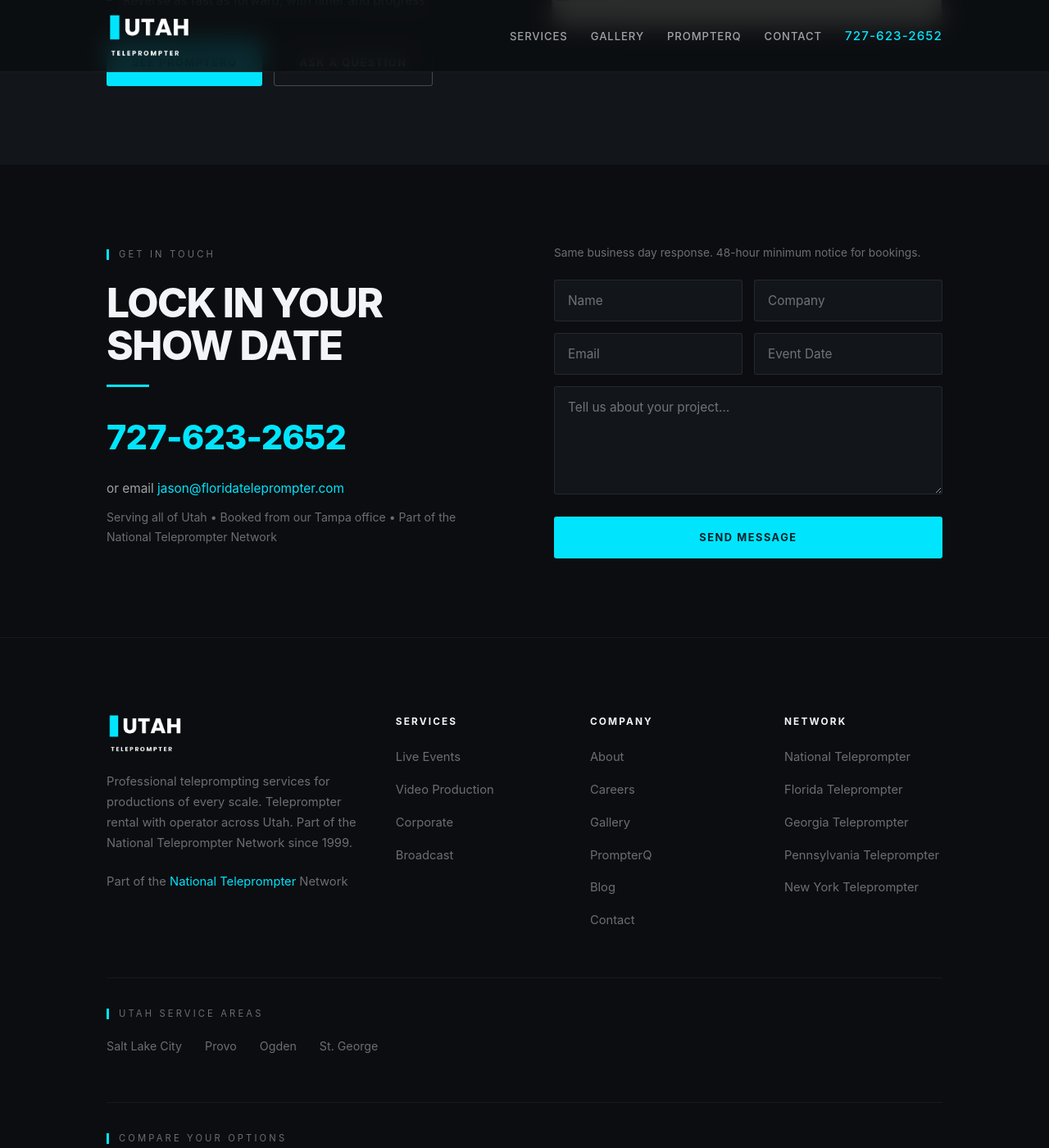
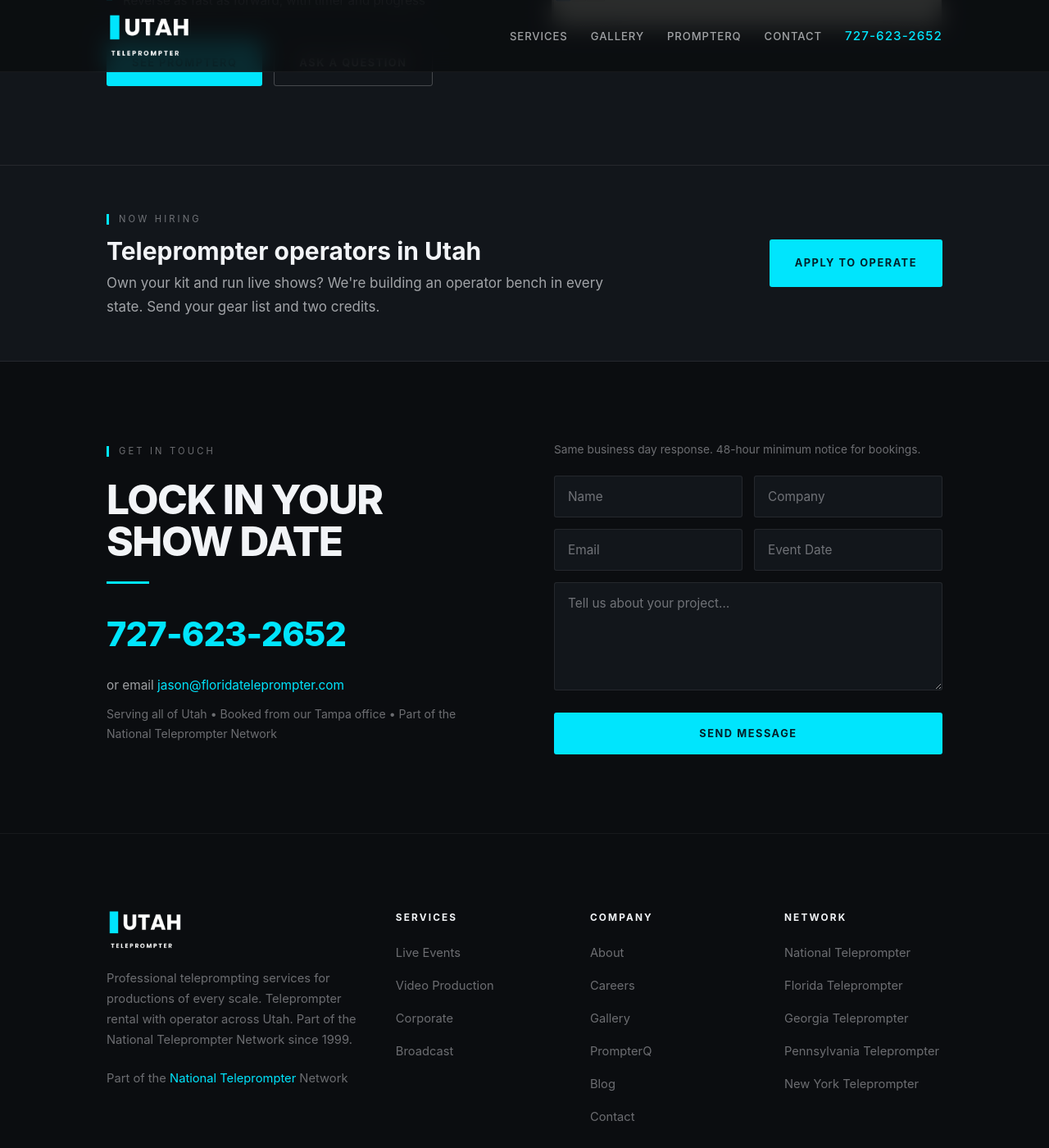
Before and after one commit to jasproj/utahteleprompter, a Jekyll site: the page index.html, which Jekyll copies as it is, in a window 1280 px wide and 1400 px high, scrolled down 6080 px. Shown: the whole window at 82% size. Built offline with Jekyll 4.4.1, drawn with Linux system fonts in a browser that asks for light colours.

Commit message:
feat: "Now Hiring Operators" band above the contact section
A visible operator-recruiting callout on the home page. Until now the only
path to the application form was a footer link. The band names the state,
says what we want (own kit, live-show experience, gear list + two credits)
and sends applicants to the existing careers page. Styled with the site's
own CSS variables; no new colors, fonts or scripts. Verified at 1280 and
390 wide.

Co-Authored-By: Claude Fable 5.1 <noreply@anthropic.com>
Claude-Session: https://claude.ai/code/session_01SW4oYwAA8ZEcmkVZYUBX96

```diff
--- a/index.html
+++ b/index.html
@@ -448,6 +448,13 @@
             html { scroll-behavior: auto; }
             * { transition: none !important; animation: none !important; }
         }
+
+        /* Hiring band */
+        .hiring { padding: clamp(36px, 4vw, 56px) 0; background: var(--surface); border-top: 1px solid var(--line); border-bottom: 1px solid var(--line); }
+        .hiring-wrap { display: flex; align-items: center; justify-content: space-between; gap: 28px; flex-wrap: wrap; }
+        .hiring-title { font-size: clamp(22px, 2.6vw, 30px); line-height: 1.15; margin: 6px 0 8px; }
+        .hiring-text { color: var(--text-dim); margin: 0; max-width: 60ch; }
+        .hiring .btn { white-space: nowrap; }
     </style>
 </head>
 <body>
@@ -678,6 +685,18 @@
         </div>
     </section>
 
+        <!-- Hiring -->
+    <section class="hiring" id="hiring" aria-label="Now hiring teleprompter operators">
+        <div class="wrap hiring-wrap">
+            <div>
+                <span class="eyebrow">Now Hiring</span>
+                <h2 class="hiring-title">Teleprompter operators in Utah</h2>
+                <p class="hiring-text">Own your kit and run live shows? We're building an operator bench in every state. Send your gear list and two credits.</p>
+            </div>
+            <a href="careers.html" class="btn btn-primary">Apply to operate</a>
+        </div>
+    </section>
+
     <!-- Contact -->
     <section class="contact" id="contact">
         <div class="wrap">
```
